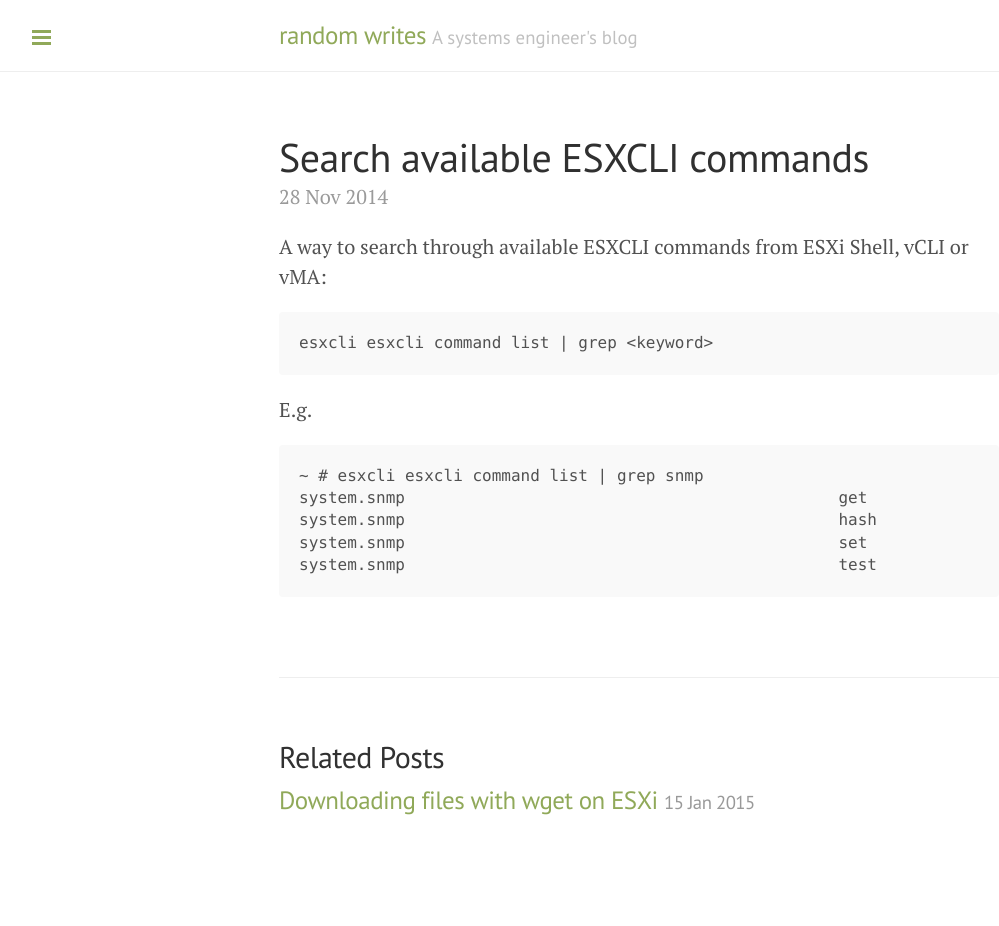
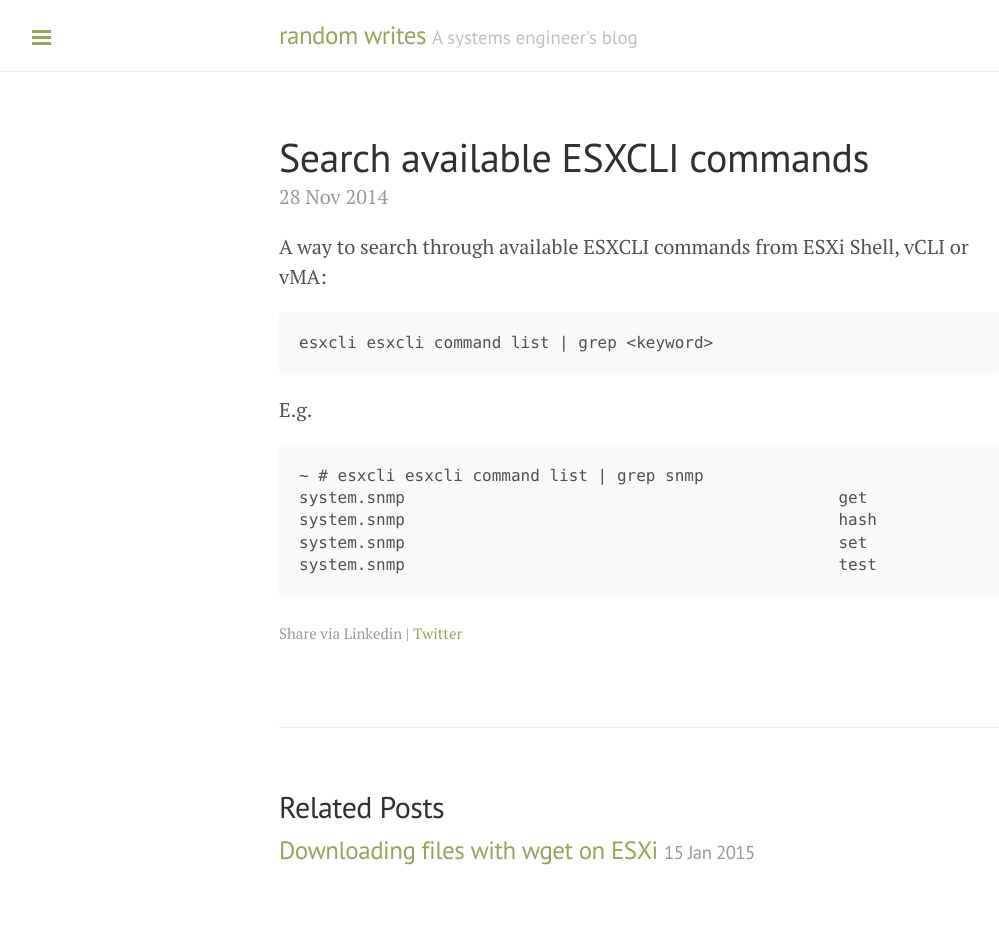
Before and after one commit to nilic/nilic.github.io, a Jekyll site: the page built from _posts/2014-11-28-search-available-esxcli-commands.md, in a window 1280 px wide. Shown: the whole page, without its empty margins (1-1000 px from the left). Built offline with Jekyll 4.4.1, drawn with Linux system fonts in a browser that asks for light colours; nearby versions of some CDN libraries; Markdown is read by kramdown in place of the engine named in the settings; before the commit the page ends 900 px from its top, so only the background shows below that.

Commit message:
added share line to post layout

```diff
--- a/_layouts/post.html
+++ b/_layouts/post.html
@@ -6,6 +6,7 @@ layout: default
   <h1 class="post-title">{{ page.title }}</h1>
   <span class="post-date">{{ page.date | date_to_string }}</span>
   {{ content }}
+  <span class="post-share">Share via Linkedin | <a href="https://twitter.com/intent/tweet?text={{ page.title }}%20via%20@{{ page.author.twitter }}&url={{ site.url }}{{ page.url }}" target="_blank">Twitter</a></span>
 </div>
 
 <div class="related">
--- a/public/css/lanyon.css
+++ b/public/css/lanyon.css
@@ -321,6 +321,12 @@ a.sidebar-nav-item:focus {
   color: #9a9a9a;
 }
 
+/* Share text */
+.post-share {
+  font-size: .75em; /* 12px */
+  color: #9a9a9a;
+}
+
 /* Related posts */
 .related {
   padding-top: 2rem;
```
